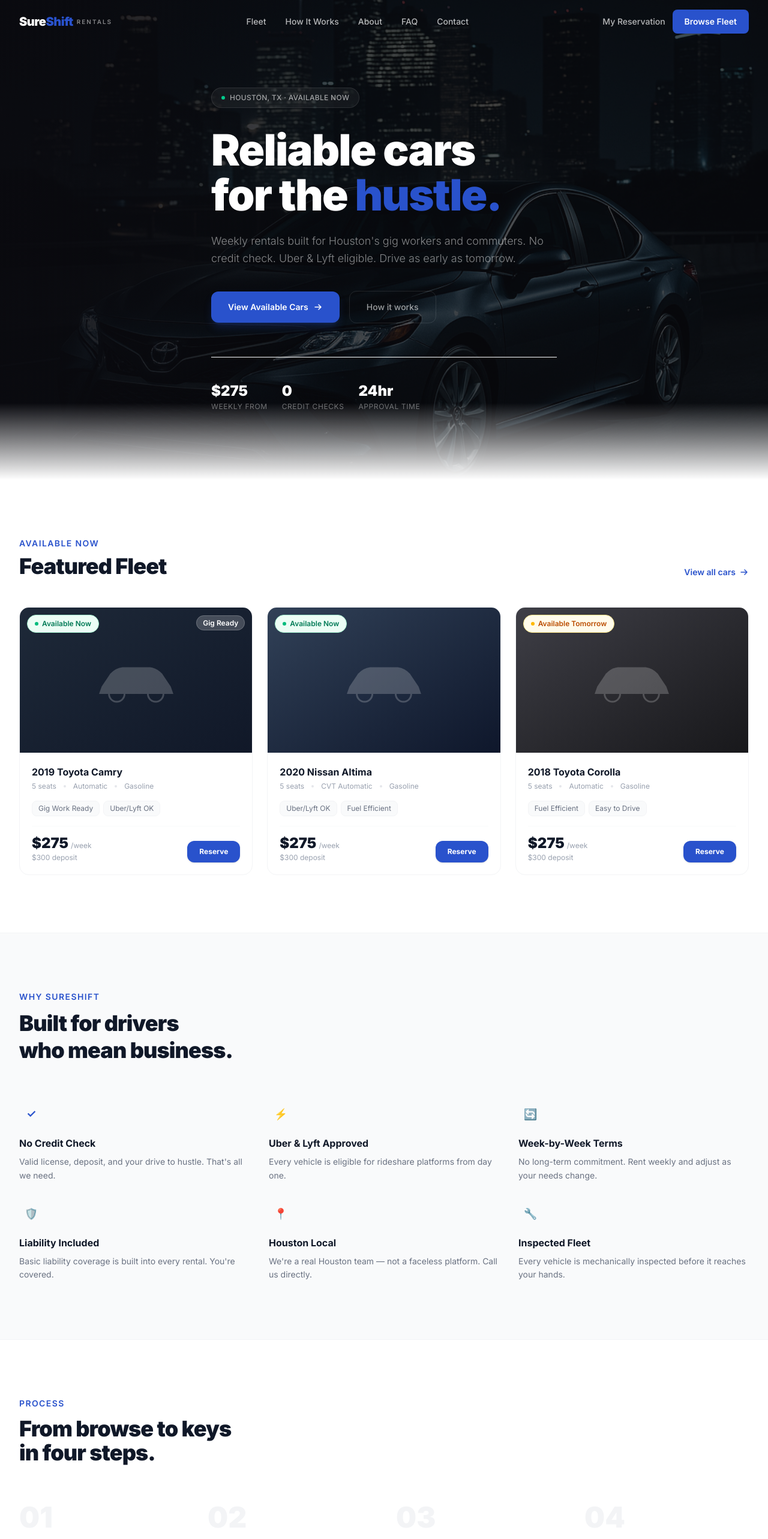
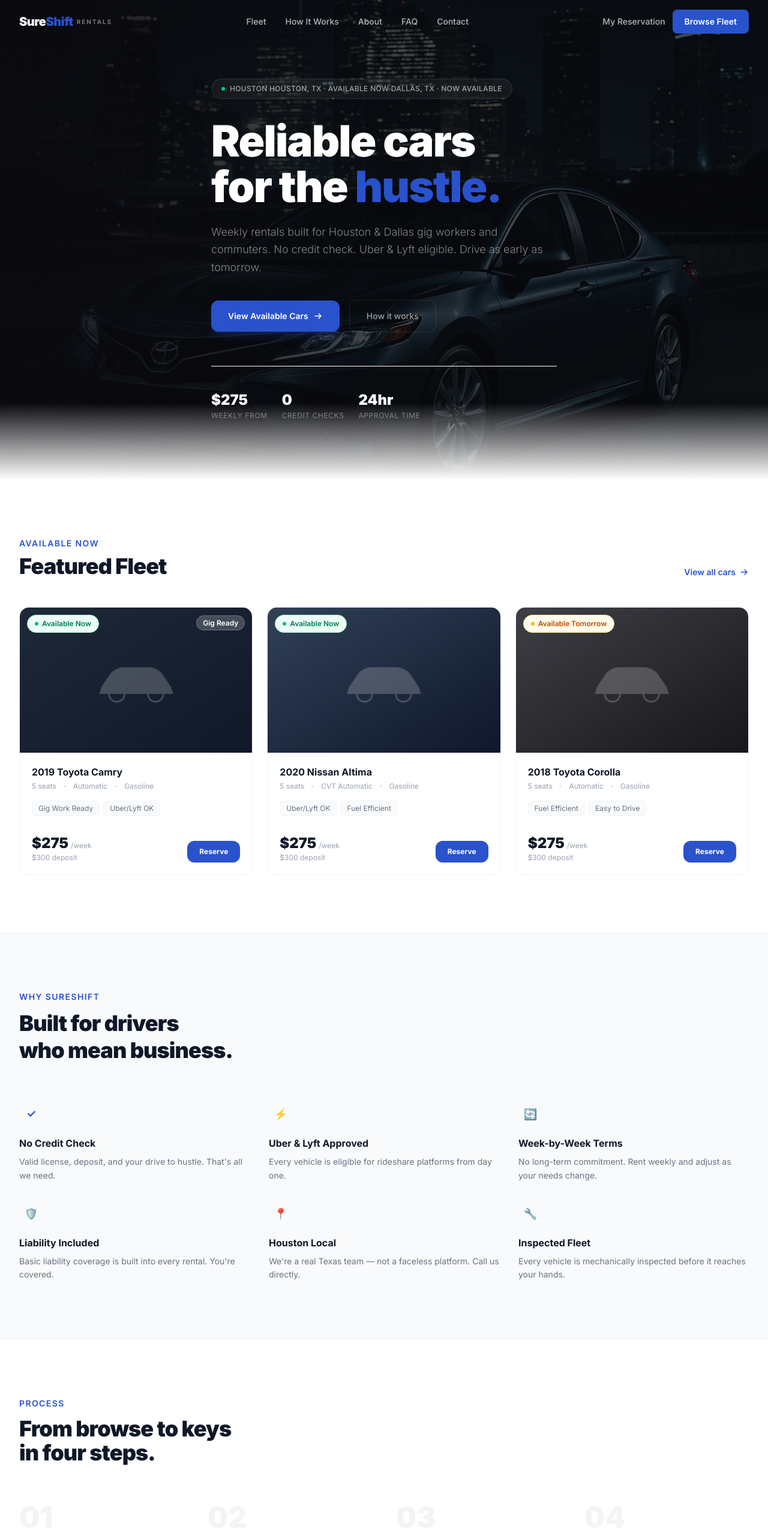
Before and after one commit to morris-ai-8834/sureshift-v2, a Next.js app: page / in a window 1280 px wide. Shown: the top 2566 px of the page at 60% size. Built offline with nearby package versions, Linux system fonts and the light colour scheme.

Commit message:
Add Dallas throughout site: footer, homepage, about, FAQ, contact, layout

```diff
--- a/app/about/page.tsx
+++ b/app/about/page.tsx
@@ -82,7 +82,7 @@ export default function AboutPage() {
               workers actually need.
             </p>
             <p>
-              Today, we're proud to serve Houston's hardworking community of drivers, commuters,
+              Today, we're proud to serve Houston and Dallas's hardworking communities of drivers, commuters,
               and hustle-getters. Every vehicle in our fleet is well-maintained, inspected, and
               ready to work as hard as you do.
             </p>
@@ -145,7 +145,7 @@ export default function AboutPage() {
               { value: "200+", label: "Rentals Completed" },
               { value: "6", label: "Vehicles in Fleet" },
               { value: "4.9★", label: "Average Rating" },
-              { value: "Houston", label: "Based & Operated" },
+              { value: "Houston & Dallas", label: "Serving Texas" },
             ].map((stat) => (
               <div key={stat.label}>
                 <div className="text-3xl sm:text-4xl font-black text-white mb-1">{stat.value}</div>
--- a/app/components/Footer.tsx
+++ b/app/components/Footer.tsx
@@ -26,11 +26,11 @@ export default function Footer() {
               </span>
             </div>
             <p className="text-white/40 text-sm leading-relaxed max-w-xs">
-              Reliable weekly rentals for Houston's gig workers and commuters. No credit check. Drive tomorrow.
+              Reliable weekly rentals for Houston & Dallas gig workers and commuters. No credit check. Drive tomorrow.
             </p>
             <div className="mt-6 flex items-center gap-2 text-white/40 text-sm">
               <span>📍</span>
-              <span>Houston, TX</span>
+              <span>Houston &amp; Dallas, TX</span>
             </div>
           </div>
 
@@ -82,7 +82,7 @@ export default function Footer() {
             © 2026 SureShift Rentals. All rights reserved.
           </p>
           <p className="text-white/25 text-xs">
-            Houston, TX · Reliable Cars for the Hustle.
+            Houston & Dallas, TX · Reliable Cars for the Hustle.
           </p>
         </div>
       </div>
--- a/app/contact/page.tsx
+++ b/app/contact/page.tsx
@@ -36,7 +36,7 @@ export default function ContactPage() {
             Contact SureShift
           </h1>
           <p className="text-[#7A8B9A] text-lg max-w-xl">
-            We're a local Houston team — real people, real answers. Reach out however is most
+            We're a local Texas team serving Houston & Dallas — real people, real answers. Reach out however is most
             convenient for you.
           </p>
         </div>
@@ -87,7 +87,7 @@ export default function ContactPage() {
                   </div>
                   <div>
                     <p className="text-xs text-[#7A8B9A] uppercase tracking-wider mb-1">Location</p>
-                    <p className="text-white font-semibold">Houston, TX</p>
+                    <p className="text-white font-semibold">Houston &amp; Dallas, TX</p>
                     <p className="text-[#7A8B9A] text-xs mt-0.5">Pickup address shared after booking</p>
                   </div>
                 </div>
--- a/app/faq/page.tsx
+++ b/app/faq/page.tsx
@@ -81,7 +81,7 @@ const faqs = [
     category: "Rental Terms",
     question: "How does the return process work?",
     answer:
-      "Return the vehicle to our Houston location at the agreed time, with a full tank of gas (or we deduct the cost). We'll do a walkthrough inspection together and process your deposit refund on the spot if everything checks out.",
+      "Return the vehicle to our Houston or Dallas location at the agreed time, with a full tank of gas (or we deduct the cost). We'll do a walkthrough inspection together and process your deposit refund on the spot if everything checks out.",
   },
   {
     id: "under21",
--- a/app/layout.tsx
+++ b/app/layout.tsx
@@ -11,8 +11,8 @@ const inter = Inter({
 export const metadata: Metadata = {
   title: "SureShift Rentals — Reliable Cars for the Hustle",
   description:
-    "Houston's go-to car rental for gig workers and commuters. Flexible weekly rentals, no credit check required. Uber/Lyft approved vehicles available.",
-  keywords: "car rental Houston, gig worker car rental, Uber Lyft rental, weekly car rental Houston TX",
+    "Houston & Dallas go-to car rental for gig workers and commuters. Flexible weekly rentals, no credit check required. Uber/Lyft approved vehicles available.",
+  keywords: "car rental Houston Dallas Texas, gig worker car rental, Uber Lyft rental, weekly car rental",
 };
 
 export default function RootLayout({
--- a/app/page.tsx
+++ b/app/page.tsx
@@ -41,7 +41,7 @@ const valueProps = [
   {
     icon: "📍",
     title: "Houston Local",
-    body: "We're a real Houston team — not a faceless platform. Call us directly.",
+    body: "We're a real Texas team — not a faceless platform. Call us directly.",
   },
   {
     icon: "🔧",
@@ -100,7 +100,7 @@ export default function HomePage() {
             {/* Location pill */}
             <div className="inline-flex items-center gap-2 px-4 py-2 rounded-full border border-white/10 bg-white/5 mb-8">
               <span className="w-1.5 h-1.5 rounded-full bg-emerald-400 animate-pulse" />
-              <span className="text-white/60 text-xs font-medium tracking-wide uppercase">Houston, TX · Available Now</span>
+              <span className="text-white/60 text-xs font-medium tracking-wide uppercase">Houston Houston, TX · Available Now Dallas, TX · Now Available</span>
             </div>
 
             {/* Main headline */}
@@ -112,7 +112,7 @@ export default function HomePage() {
 
             {/* Subheadline */}
             <p className="text-lg text-white/50 max-w-xl leading-relaxed mb-10 font-light">
-              Weekly rentals built for Houston's gig workers and commuters. No credit check. Uber & Lyft eligible. Drive as early as tomorrow.
+              Weekly rentals built for Houston & Dallas gig workers and commuters. No credit check. Uber & Lyft eligible. Drive as early as tomorrow.
             </p>
 
             {/* CTAs */}
```
